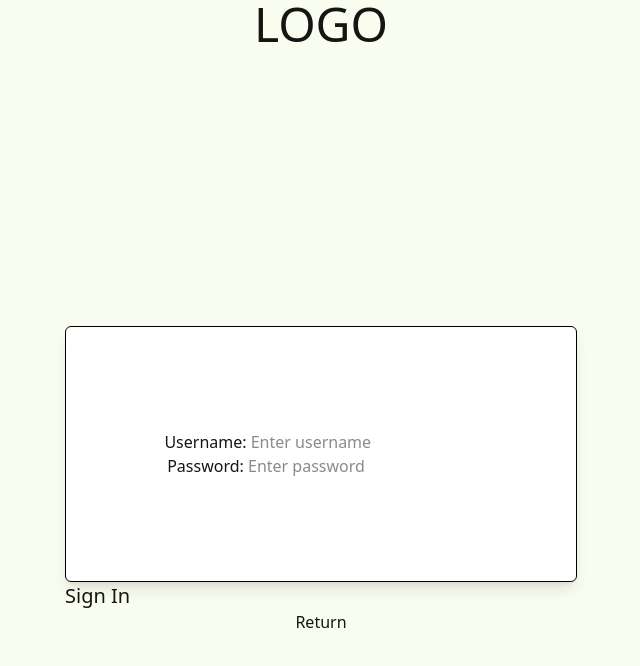
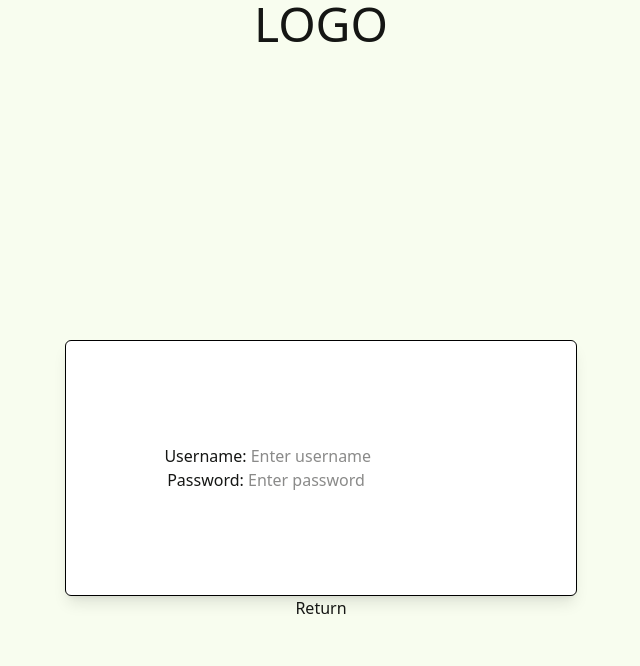
Before and after one commit to staten-island-tech/supabase-kukud-syot, a Vue app in the folder app/: page /signin in a window 1280 px wide. Shown: the top 666 px of the page, without its empty margins (319-959 px from the left). Built offline with nearby package versions, Linux system fonts and the light colour scheme; no server answers.

Commit message:
Removed the useless button/text

```diff
--- a/app/src/views/Accounts/MainSignin.vue
+++ b/app/src/views/Accounts/MainSignin.vue
@@ -1,7 +1,6 @@
 <template>
   <div>
     <MSignIn />
-    <button class="text-xl">Sign In</button>
     <GSignIn class="flex justify-center" />
     <!-- when flex is added, the width of the google login button changes. IDK why -->
     <RouterLink to="/" class="flex justify-center">Return</RouterLink>
--- a/app/src/views/Accounts/MainSignup.vue
+++ b/app/src/views/Accounts/MainSignup.vue
@@ -1,7 +1,6 @@
 <template>
   <div>
     <SignUp />
-    <button class="text-xl text-center">Sign Up</button>
     <SignIn class="flex justify-center" />
     <!-- when flex is added, the width of the google login button changes. IDK why -->
     <RouterLink to="/" class="flex justify-center">Return</RouterLink>
```
